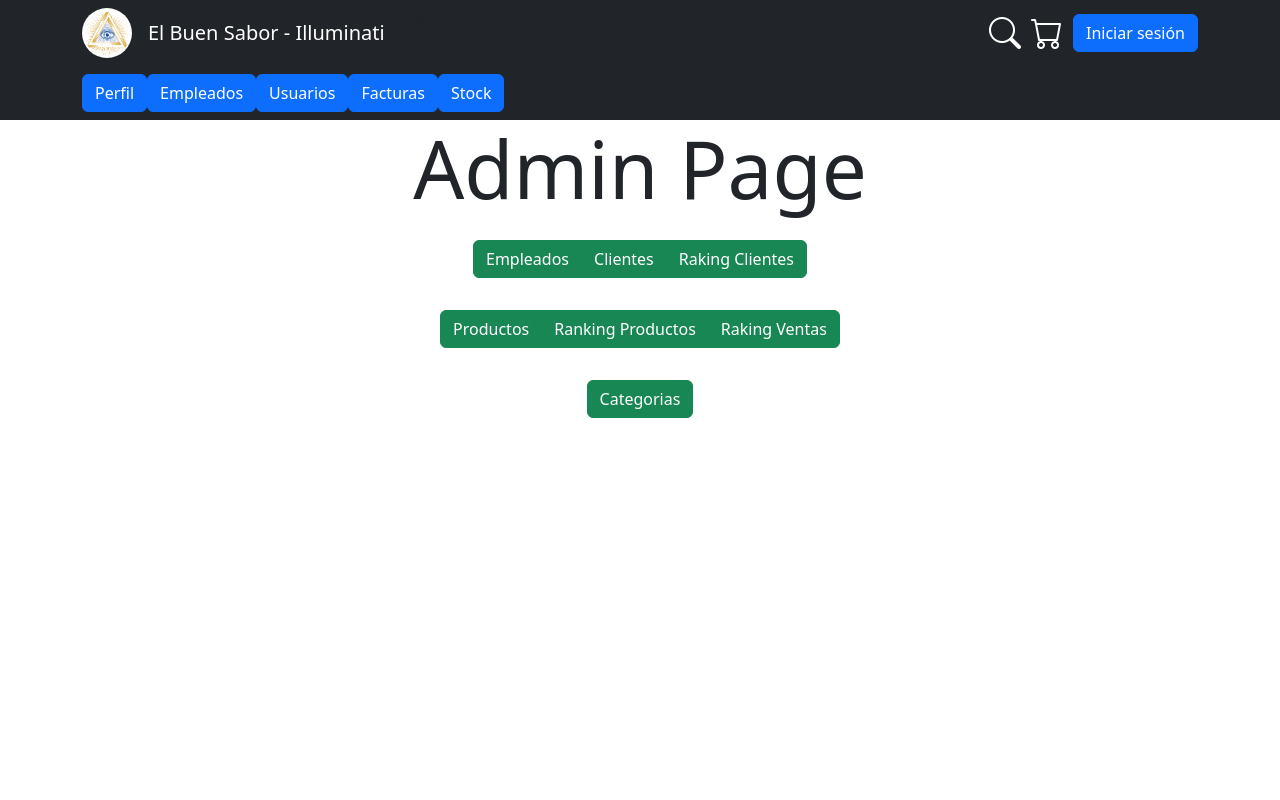
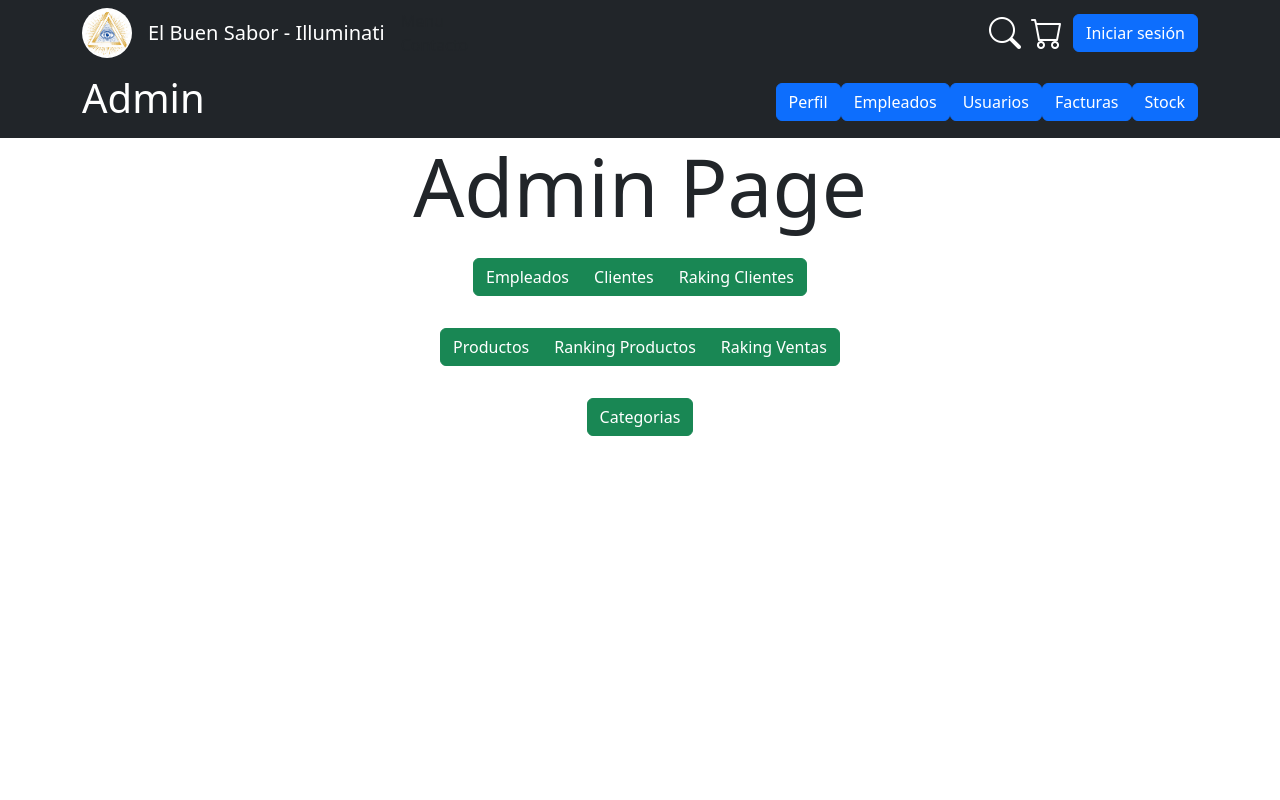
Before and after one commit to RamaHualpusher/Illuminati-ElBuenSabor-Frontend, a React (Create React App) app: page /admin in a window 1280 px wide. Shown: the top 800 px of the page. Built offline with nearby package versions, Linux system fonts and the light colour scheme.

Commit message:
agregacion de un titulo en navbarAdmin

```diff
--- a/src/components/AdminPage/NavbarAdmin.tsx
+++ b/src/components/AdminPage/NavbarAdmin.tsx
@@ -1,6 +1,10 @@
-import React, { FC, useState } from "react";
+import React, { useState } from "react";
 
-const NavbarAdmin: FC = () => {
+interface title {
+  title: String;
+}
+
+const NavbarAdmin: React.FC<title> = ({ title }) => {
     const [navbarOpen, setNavbarOpen] = useState(false);
 
     const toggleNavbar = () => {
@@ -10,6 +14,7 @@ const NavbarAdmin: FC = () => {
     return (
         <nav className="navbar navbar-expand-lg navbar-dark bg-dark">
             <div className="container">
+            <h1 className='Title_admin h1 text-white'>{title}</h1>
                 <div className="d-flex justify-content-center aling-items-center">
                     <button className="btn btn-primary">
                         Perfil
--- a/src/screens/Admin.tsx
+++ b/src/screens/Admin.tsx
@@ -1,13 +1,13 @@
 import React from "react";
 import AdminPage from "../components/AdminPage/AdminPage";
-import AdminBar from "../components/AdminPage/NavbarAdmin";
+import NavbarAdmin from "../components/AdminPage/NavbarAdmin";
 import NavBar from "../components/NavBar/Navbar";
 
 const Admin = () => {
     return (
         <div>
             <NavBar/>
-            <AdminBar />
+            <NavbarAdmin title={"Admin"}/>
             <AdminPage />
         </div>
     );
```
